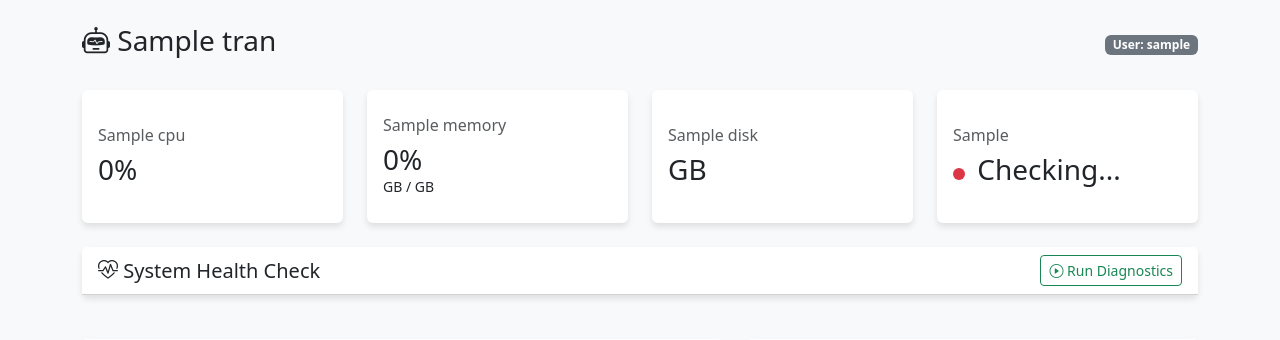
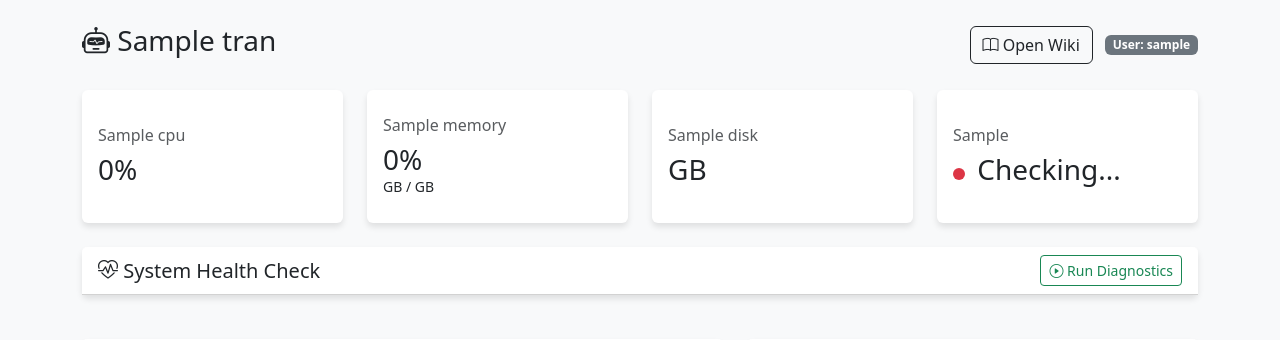
Before and after one commit to matsushibadenki/Auto-Wiki-Brain, a FastAPI app: template opt/auto-wiki/src/templates/dashboard.html in a window 1280 px wide. Shown: the top 340 px of the page. Run offline with FastAPI, Linux system fonts and the light colour scheme; the template is opened without the code that fills it: most values are stand-ins (such as "Sample title", 1, 10 or a date in 2020).

Commit message:
Update dashboard.html

```diff
--- a/opt/auto-wiki/src/templates/dashboard.html
+++ b/opt/auto-wiki/src/templates/dashboard.html
@@ -33,7 +33,12 @@
         <!-- Header -->
         <div class="d-flex justify-content-between align-items-center mb-4">
             <h1 class="h3"><i class="bi bi-robot"></i> {{ trans.title }}</h1>
+            <div>
+            <a href="http://localhost:8080" target="_blank" class="btn btn-outline-dark me-2">
+            <i class="bi bi-book"></i> Open Wiki
+            </a>
             <span class="badge bg-secondary">User: {{ username }}</span>
+            </div>
         </div>
 
         <!-- System Status Cards -->
```
